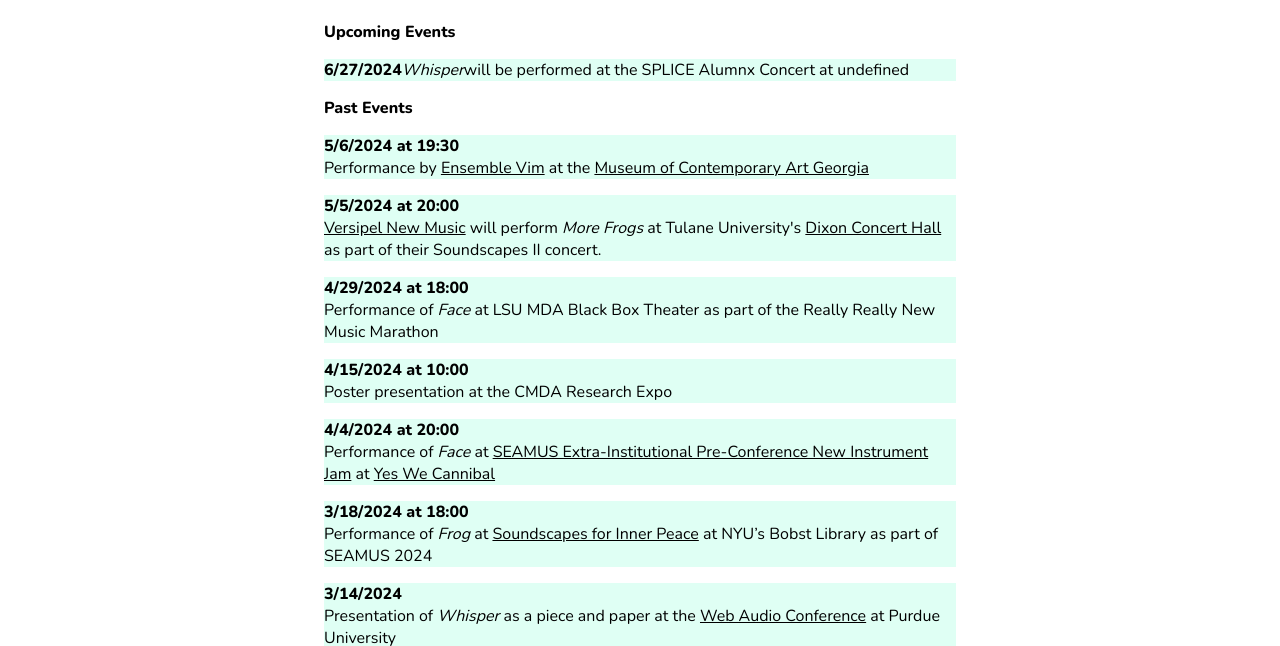
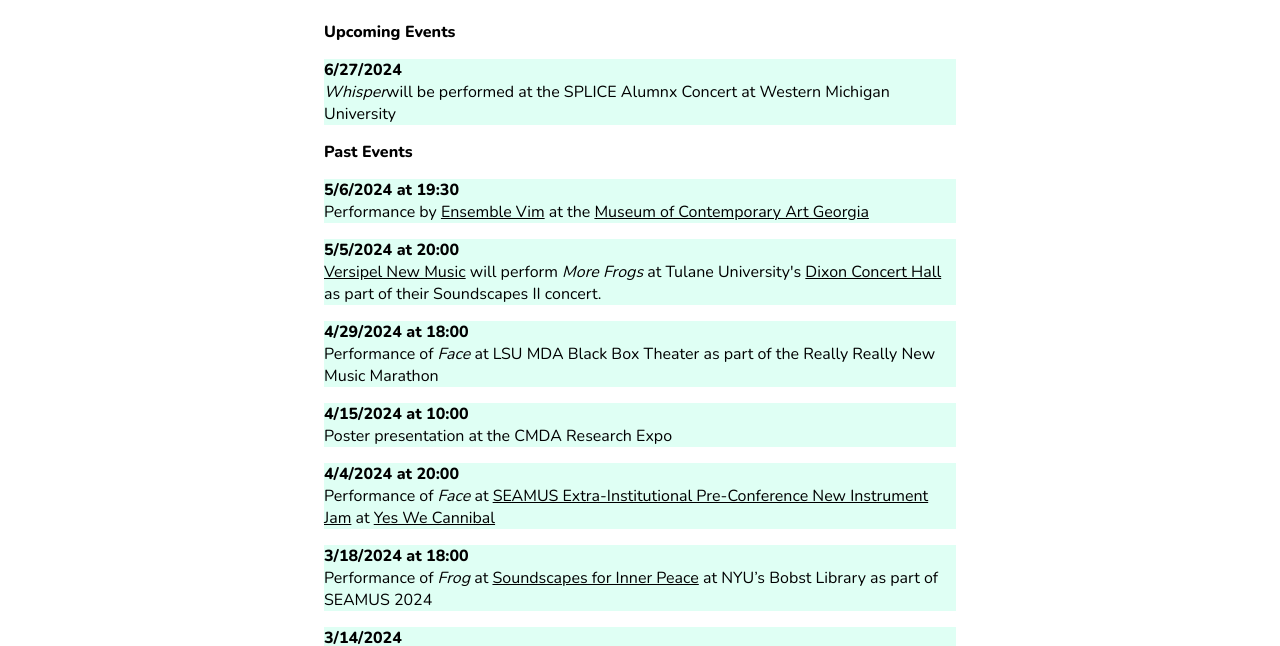
Before and after one commit to tmnash4/treyaNash, a plain HTML site: page calendar.html in a window 1280 px wide. Shown: the part 132-778 px from the top of the page. Drawn offline with nearby package versions, Linux system fonts and the light colour scheme.

Commit message:
Update calendar.html

```diff
--- a/calendar.html
+++ b/calendar.html
@@ -85,8 +85,8 @@
    performers: "",
    linkCreation: document.createElement("a"),
    eventText: function () {
-     this.div.innerHTML = ("<b>" + this.date.toLocaleDateString()+ "</b>"
-        + this.piece + "will be performed at the " + this.event + " at " + this.location)
+     this.div.innerHTML = ("<b>" + this.date.toLocaleDateString()+ "</b>" + "<br>"
+        + this.piece + "will be performed at the " + this.event + " at " + this.venue)
     },
    addEventToDOM: function () {
     this.time()
```
